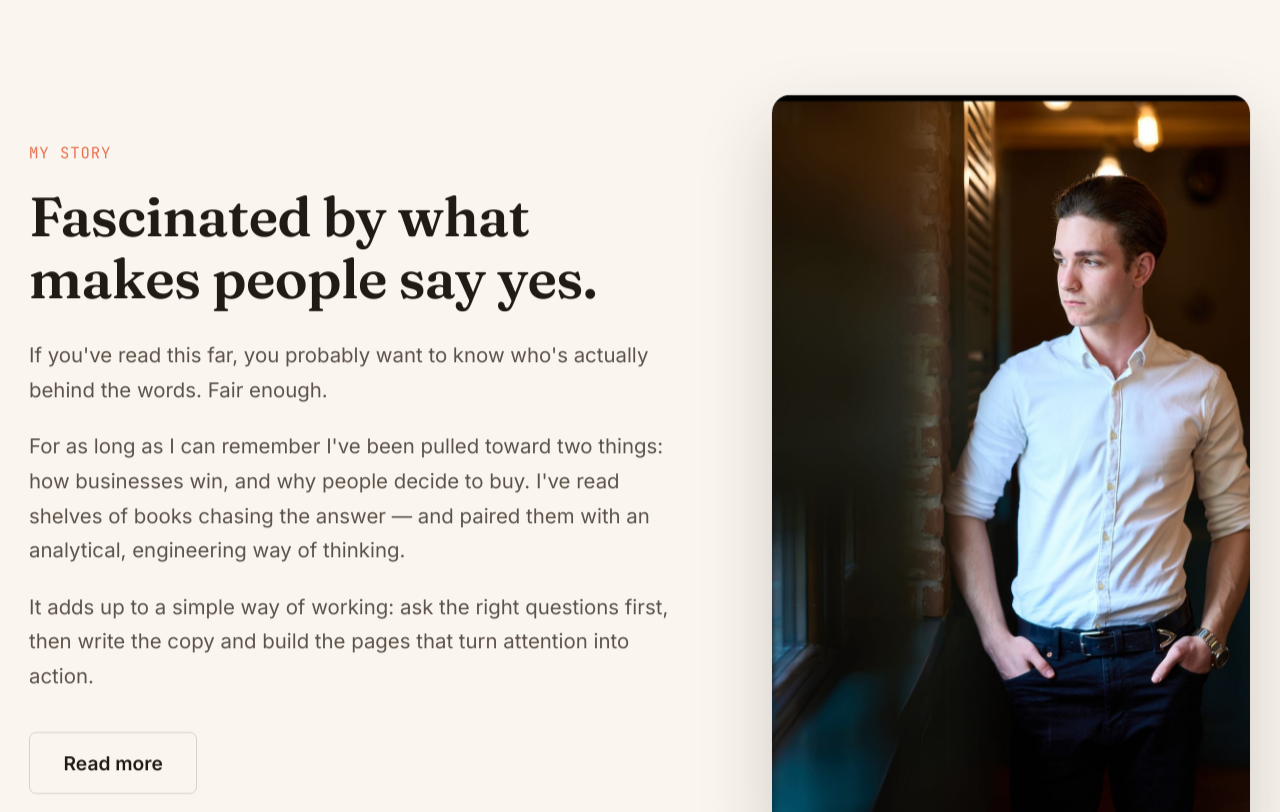
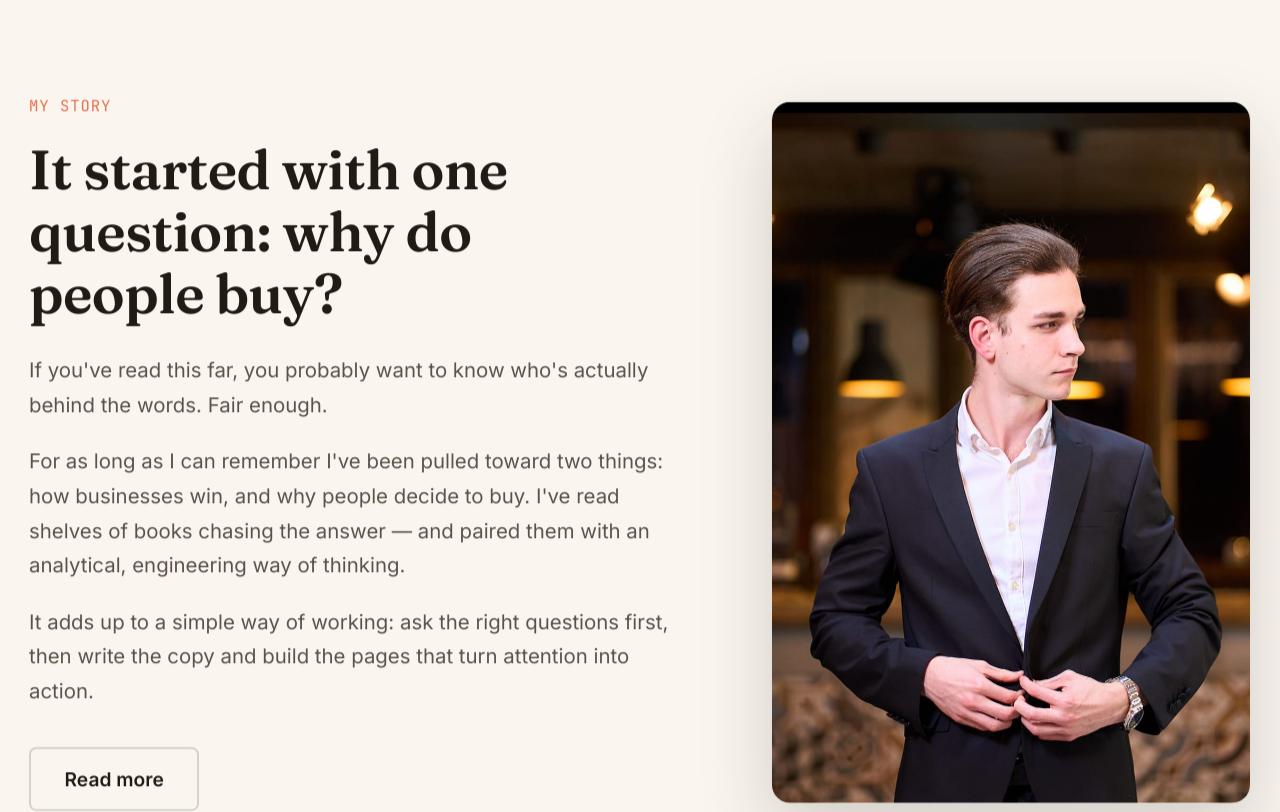
Before and after one commit to tudorsendrescu/portfolio, a React (Vite) app: page / in a window 1280 px wide. Shown: the part 1660-2472 px from the top of the page. Built offline with nearby package versions, Linux system fonts and the light colour scheme.

Commit message:
feat: new My Story photo + headline, thicker Read more border, fix See my work link

```diff
--- a/src/components/Hero.tsx
+++ b/src/components/Hero.tsx
@@ -1,4 +1,5 @@
 import { useState } from 'react'
+import { Link } from 'react-router-dom'
 import { ArrowRight } from 'lucide-react'
 import { c, font, SECTION_MAX } from '../theme'
 import { site } from '../data/site'
@@ -104,8 +105,8 @@ export default function Hero() {
         </p>
 
         <div style={{ marginTop: 36, display: 'flex', gap: 14, flexWrap: 'wrap', justifyContent: 'center' }}>
-          <a
-            href="#work"
+          <Link
+            to="/work"
             onMouseEnter={() => setPrimaryHover(true)}
             onMouseLeave={() => setPrimaryHover(false)}
             style={{
@@ -126,7 +127,7 @@ export default function Hero() {
           >
             See my work
             <ArrowRight size={18} />
-          </a>
+          </Link>
           <a
             href={site.github}
             target="_blank"
--- a/src/components/MyStory.tsx
+++ b/src/components/MyStory.tsx
@@ -1,7 +1,7 @@
 import { useState } from 'react'
 import { Link } from 'react-router-dom'
 import { c, font } from '../theme'
-import portrait from '../assets/tudor-portrait.jpg'
+import storyPhoto from '../assets/tudor-story.jpg'
 
 export default function MyStory() {
   const [hover, setHover] = useState(false)
@@ -33,7 +33,7 @@ export default function MyStory() {
             maxWidth: 520,
           }}
         >
-          Fascinated by what makes people say yes.
+          It started with one question: why do people buy?
         </h2>
 
         <div style={{ fontFamily: font.sans, fontSize: 17, lineHeight: 1.7, color: c.textBody, marginTop: 24, maxWidth: 540 }}>
@@ -65,7 +65,7 @@ export default function MyStory() {
             fontSize: 16,
             color: hover ? c.accent : c.textPrimary,
             backgroundColor: 'transparent',
-            border: `1px solid ${hover ? c.accentBorder : c.borderHard}`,
+            border: `2px solid ${hover ? c.accent : c.borderHard}`,
             padding: '13px 28px',
             borderRadius: 6,
             textDecoration: 'none',
@@ -78,7 +78,7 @@ export default function MyStory() {
 
       <div style={{ flex: '1 1 300px', maxWidth: 400 }}>
         <img
-          src={portrait}
+          src={storyPhoto}
           alt="Sendrescu Tudor"
           style={{
             width: '100%',
```
Also changed, not shown: src/assets/tudor-story.jpg (added).
